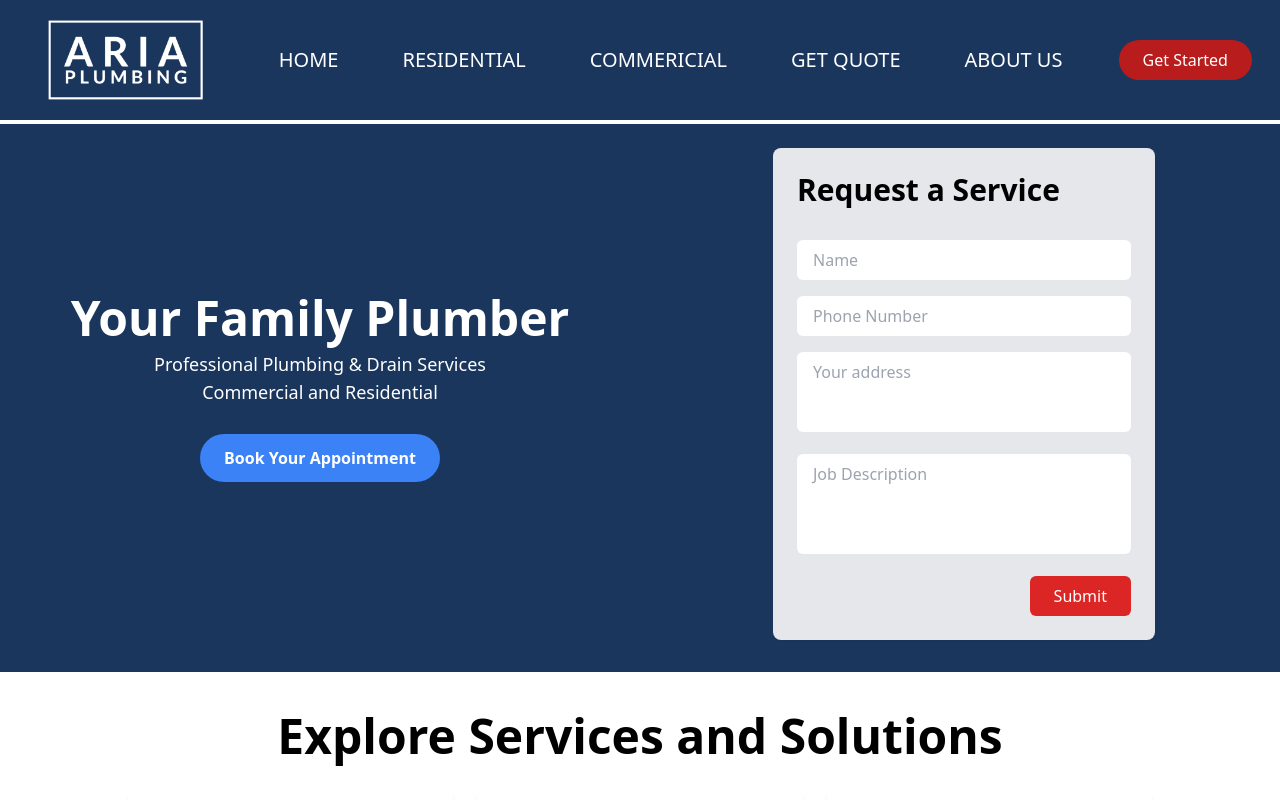
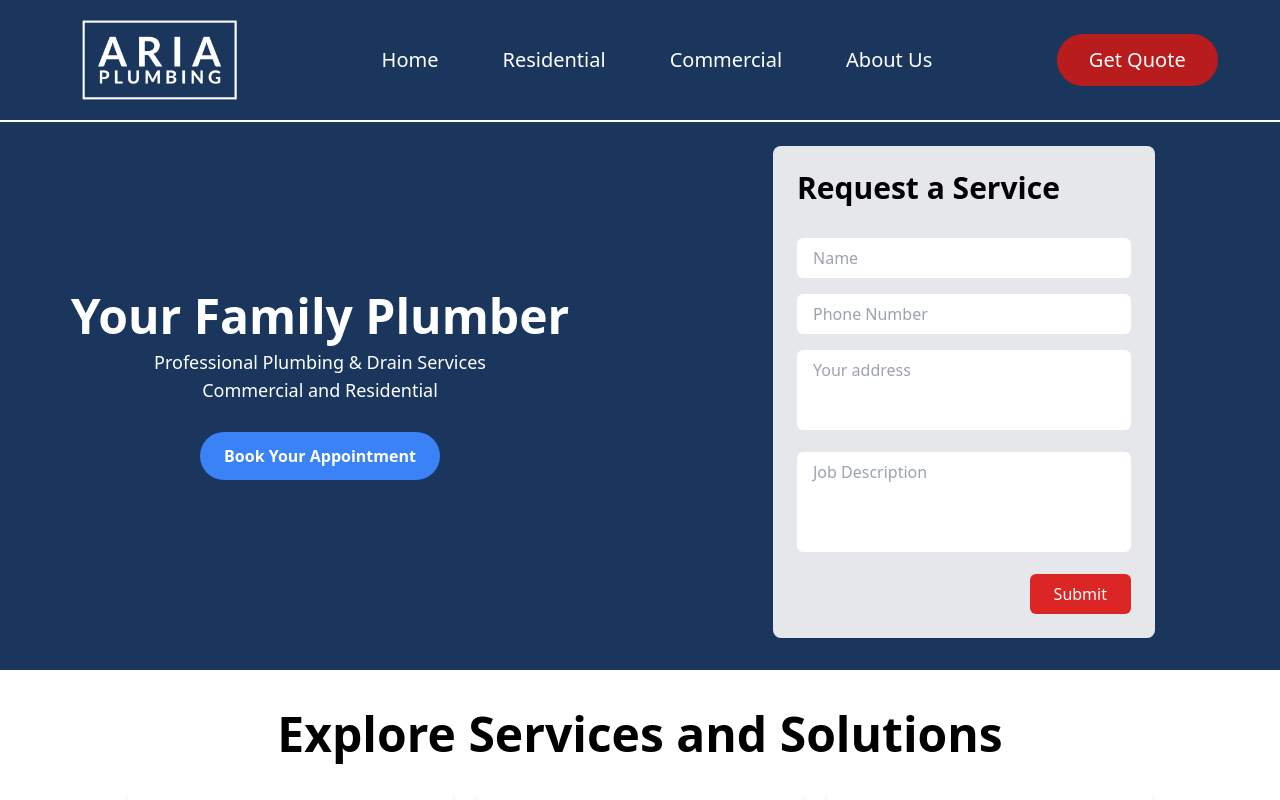
Before and after one commit to 10zintopjor/AP, a React (Create React App) app: page / in a window 1280 px wide. Shown: the top 800 px of the page. Built offline with nearby package versions, Linux system fonts and the light colour scheme.

Commit message:
updated baord

```diff
--- a/src/components/navbar/Desktopnav.jsx
+++ b/src/components/navbar/Desktopnav.jsx
@@ -34,7 +34,7 @@ const DesktopNav = () => {
                     <div key={mysublink.name} className="w-full" style={{ height: 'auto' }}>
                       <li
                         className="text-gray-600 transition duration-300 ease-in-out hover:text-gray-400"
-                        style={{ maxWidth: '180px', fontSize: '14px', lineHeight: '1.5', textTransform: 'capitalize', marginBottom: '8px' }}
+                        style={{ maxWidth: '180px', fontSize: '14px', lineHeight: '1.5', marginBottom: '8px' }}
                       >
                         <Link
                           to={mysublink.link}
--- a/src/components/navbar/Mobilenav.jsx
+++ b/src/components/navbar/Mobilenav.jsx
@@ -1,4 +1,3 @@
-// src/components/MobileNav.js
 import React, { useState } from 'react';
 import { Link } from 'react-router-dom';
 import { links } from './Mylinks';
@@ -10,11 +9,11 @@ const MobileNav = () => {
   const toggleMenu = (menuName) => {
     setActiveMenu(activeMenu === menuName ? '' : menuName);
   };
+
   const dropdownVariants = {
     hidden: { opacity: 0, height: 0 },
     visible: { opacity: 1, height: 'auto' },
   };
-
 
   return (
     <div className="flex flex-col items-center">
@@ -26,11 +25,11 @@ const MobileNav = () => {
           <AnimatePresence>
             {activeMenu === link.name && link.submenu && (
               <motion.ul
-              className="mt-2 space-y-2"
-              variants={dropdownVariants}
-              initial="hidden"
-              animate="visible"
-              exit="hidden"
+                className="mt-2 space-y-2"
+                variants={dropdownVariants}
+                initial="hidden"
+                animate="visible"
+                exit="hidden"
               >
                 {link.sublinks.map((sublink) => (
                   <li key={sublink.name}>
@@ -47,6 +46,10 @@ const MobileNav = () => {
           </AnimatePresence>
         </div>
       ))}
+      {/* Button should be rendered outside of the mapping function */}
+      <button className="bg-red-700 text-white px-8 py-3 m-7 rounded-full text-xl">
+        Get Quote
+      </button>
     </div>
   );
 };
--- a/src/components/navbar/Mylinks.jsx
+++ b/src/components/navbar/Mylinks.jsx
@@ -50,16 +50,12 @@ export const links = [
       ],
     },
     {
-      name: "Commericial",
+      name: "Commercial",
       submenu: false,
       sublinks: [],
     },
 
-    {
-      name: "Get Quote",
-      submenu: false,
-      sublinks: [],
-    },
+
     {
       name: "About Us",
       submenu: false,
--- a/src/components/navbar/Navbar.jsx
+++ b/src/components/navbar/Navbar.jsx
@@ -14,7 +14,7 @@ const Navbar = () => {
       {/* Navigation bar */}
       <nav className='bg-customBlue text-white'>
         {/* Container for the navigation bar content */}
-        <div className='flex flex-row items-center font-medium justify-around relative'>
+        <div className='flex flex-row items-center font-medium justify-around relative flex-grow '> {/* Updated flex properties */}
           {/* Logo and toggle icon for mobile */}
           <div className='z-50 p-5 md:w-auto w-full flex justify-between'>
             <img src={Logo} alt="logo" className='md:cursor-pointer h-20' />
@@ -23,13 +23,13 @@ const Navbar = () => {
             </div>
           </div>
           {/* Desktop Navigation */}
-          <ul className='md:flex hidden uppercase items-center gap-16 text-xl'>
+          <ul className='md:flex hidden items-center gap-16 text-xl'>
             <DesktopNav />
           </ul>
           {/* Get Started button */}
           <div className='md:block hidden'>
-            <button className="bg-red-700 text-white px-6 py-2 rounded-full">
-              Get Started
+            <button className="bg-red-700 text-white px-8 py-3 rounded-full text-xl"> {/* Updated padding and font size */}
+              Get Quote
             </button>
           </div>
           {/* Mobile Menu*/}
@@ -46,7 +46,7 @@ const Navbar = () => {
         </div>
       </nav>
       {/* White line under the entire navigation bar */}
-      <div className="bg-white h-1 w-full"></div>
+      <div className="bg-white h-0.5 w-full"></div>
     </div>
   );
 }
```
